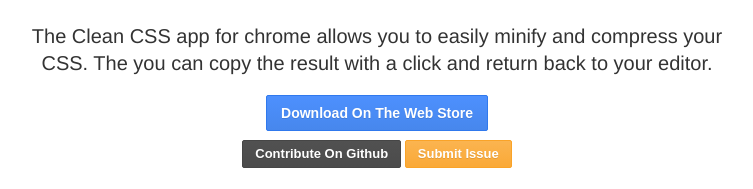
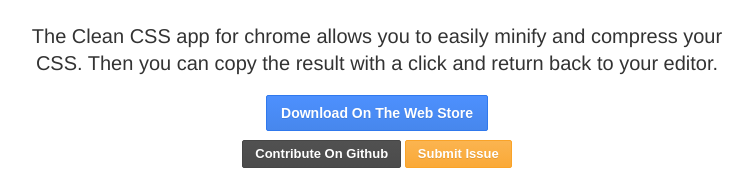
Before and after one commit to james2doyle/clean-css-chrome-app, a plain HTML site: page index.html in a window 1280 px wide. Shown: the part 400-589 px from the top of the page, 263-1016 px from the left. Drawn offline with Linux system fonts and the light colour scheme.

Commit message:
fixed spelling

```diff
--- a/index.html
+++ b/index.html
@@ -24,7 +24,7 @@
           <img src="img/Icon-256.png" width="256" height="256" title="Clean CSS Chrome App Icon" alt="Clean CSS Chrome App Icon" />
           <div class="clearfix"><p></p></div>
           <h1>Clean CSS Chrome App</h1>
-          <p class="lead">The Clean CSS app for chrome allows you to easily minify and compress your CSS. The you can copy the result with a click and return back to your editor. </p>
+          <p class="lead">The Clean CSS app for chrome allows you to easily minify and compress your CSS. Then you can copy the result with a click and return back to your editor. </p>
           <a class="btn btn-large btn-primary" href="http://goo.gl/D9F7u">Download On The Web Store</a>
           <div class="clearfix"><p></p></div>
           <a class="btn btn-inverse" href="https://github.com/james2doyle/clean-css-chrome-app/">Contribute On Github</a>
```
